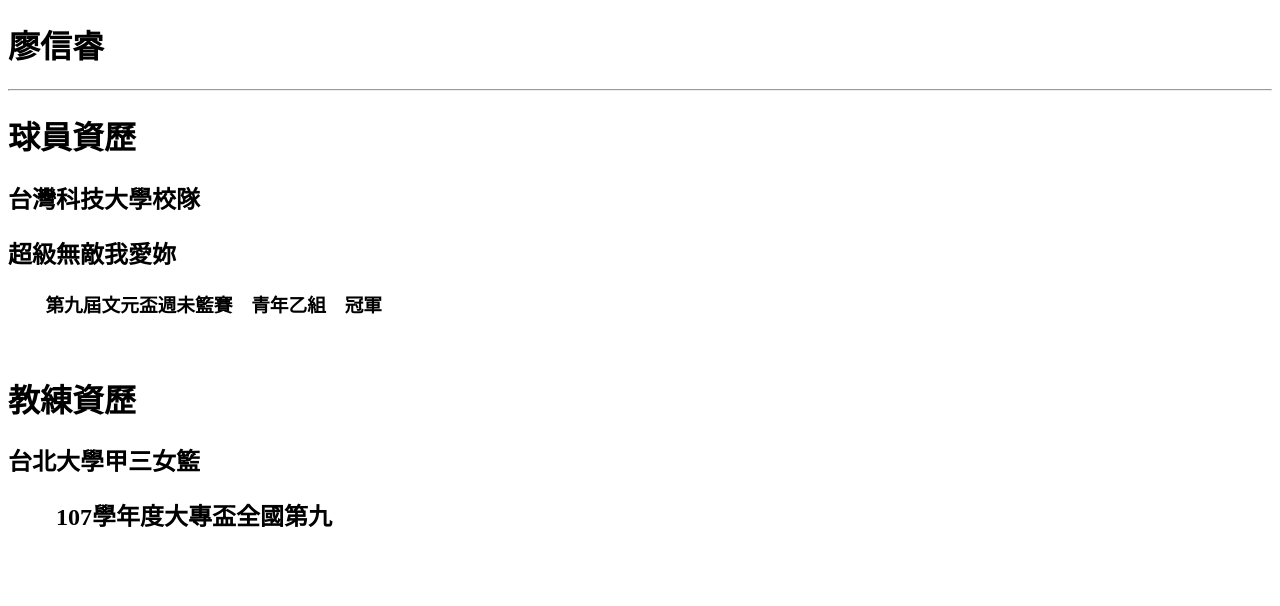
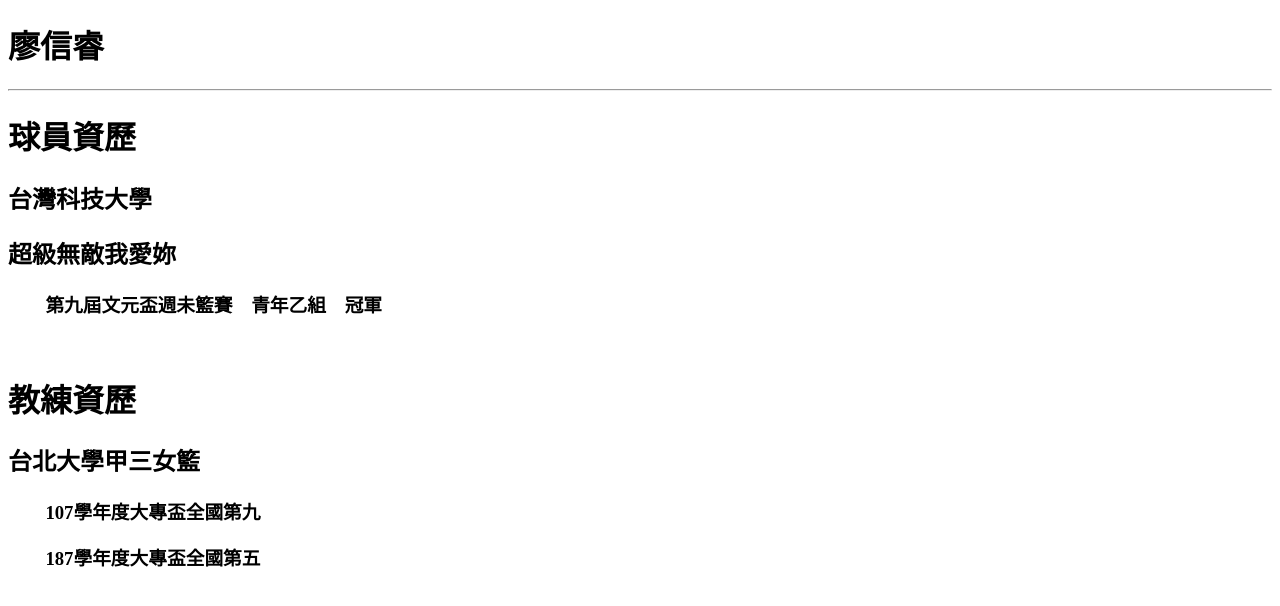
Before and after one commit to HonamLoveYou/HonamLoveYou.github.io, a plain HTML site: page index.html in a window 1280 px wide. Drawn offline with Linux system fonts and the light colour scheme.

Commit message:
Update index.html

```diff
--- a/index.html
+++ b/index.html
@@ -8,12 +8,13 @@
 		<h1>廖信睿</h1>
 		<hr>
 		<h1>球員資歷</h1>
-    <h2>台灣科技大學校隊</h2>
+		<h2>台灣科技大學</h2>
 		<h2>超級無敵我愛妳</h2>
 		<h3>　　第九屆文元盃週未籃賽　青年乙組　冠軍</h3>
 		<br>
 		<h1>教練資歷</h1>
 		<h2>台北大學甲三女籃</h2>
-    <h2>　　107學年度大專盃全國第九</h2>
+		<h3>　　107學年度大專盃全國第九</h3>
+		<h3>　　187學年度大專盃全國第五</h3>
 	</body>
 </html>
```
Lines whose indentation alone changed are shown as unchanged.
